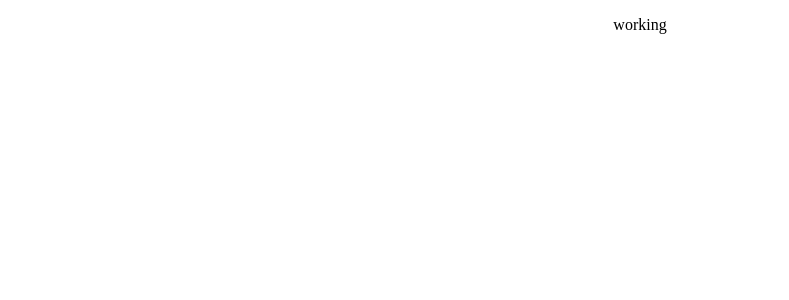
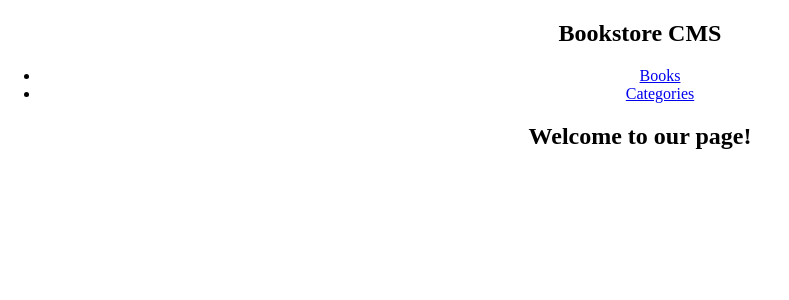
Before and after one commit to denisdiaconu/bookstore-react, a React (Create React App) app: page / in a window 1280 px wide. Shown: the top 300 px of the page, without its empty margins (0-789 px from the left). Built offline with nearby package versions, Linux system fonts and the light colour scheme.

Commit message:
Add routes and links

```diff
--- a/package.json
+++ b/package.json
@@ -9,6 +9,7 @@
     "react": "^17.0.2",
     "react-dom": "^17.0.2",
     "react-redux": "^7.2.4",
+    "react-router-dom": "^5.2.0",
     "react-scripts": "4.0.3",
     "web-vitals": "^1.0.1"
   },
--- a/src/App.js
+++ b/src/App.js
@@ -1,9 +1,20 @@
 import './App.css';
+import React from 'react';
+import { BrowserRouter as Router, Switch, Route } from 'react-router-dom';
+import Header from './components/Header';
+import Books from './components/Books';
+import Categories from './components/Categories';
 
 function App() {
   return (
     <div className="App">
-      <p>working</p>
+      <Router>
+        <Header />
+        <Switch>
+          <Route path="/" exact component={Books} />
+          <Route path="/categories" exact component={Categories} />
+        </Switch>
+      </Router>
     </div>
   );
 }
--- /dev/null
+++ b/src/components/Books.js
@@ -0,0 +1,9 @@
+import React from 'react';
+
+const Books = () => (
+  <section className="home">
+    <h2>Welcome to our page!</h2>
+  </section>
+);
+
+export default Books;
--- /dev/null
+++ b/src/components/Categories.js
@@ -0,0 +1,9 @@
+import React from 'react';
+
+const Categories = () => (
+  <section className="categories">
+    <h2>Under construction</h2>
+  </section>
+);
+
+export default Categories;
--- /dev/null
+++ b/src/components/Header.js
@@ -0,0 +1,16 @@
+import React from 'react';
+import { Link } from 'react-router-dom';
+
+const Header = () => (
+  <header>
+    <nav>
+      <h1>Bookstore CMS</h1>
+      <ul>
+        <li><Link to="/">Books</Link></li>
+        <li><Link className="special" to="/categories">Categories</Link></li>
+      </ul>
+    </nav>
+  </header>
+);
+
+export default Header;
```
Also changed, not shown: 1 other file (tests, documents, lock files or other folders).
